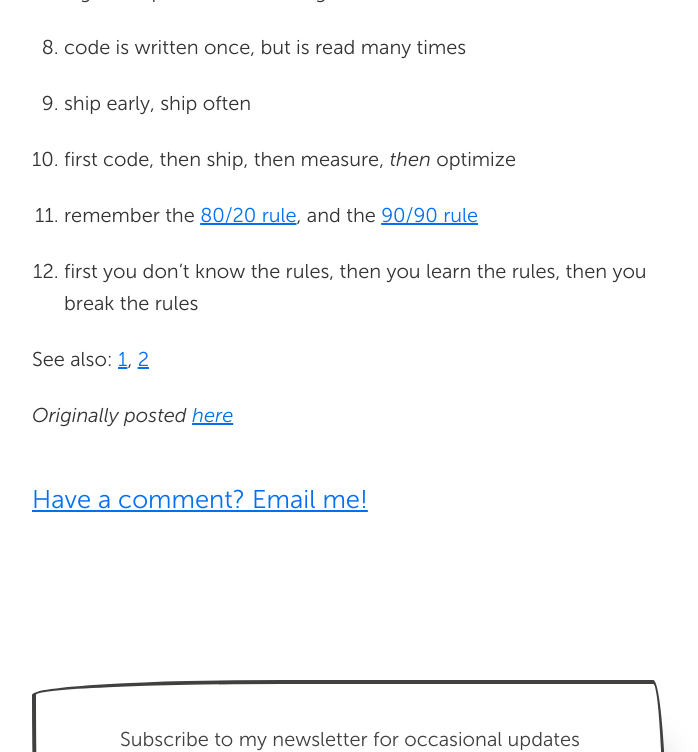
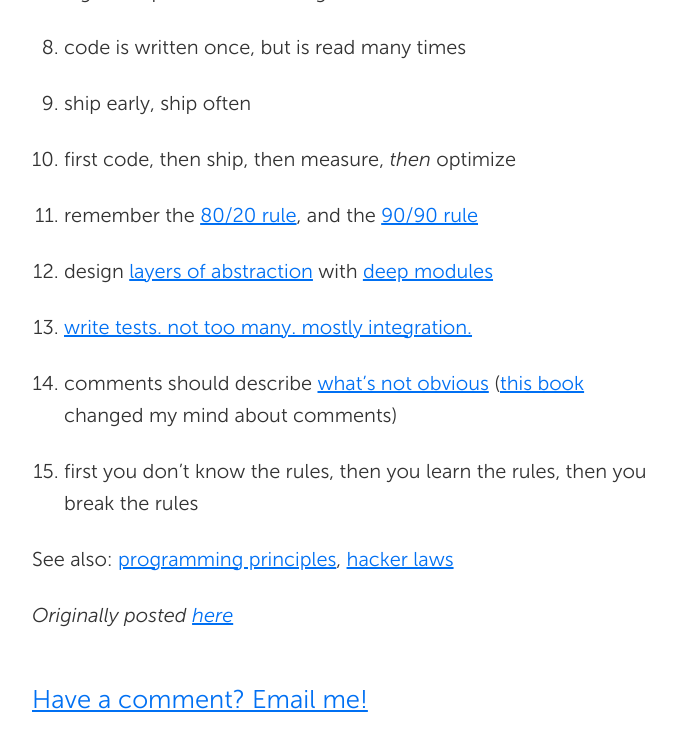
Before and after one commit to lyoshenka/grin.io, a Jekyll site: the page built from _posts/2017-07-26-coding-maxims.md, in a window 1280 px wide and 900 px high, scrolled down 1337 px, cut to the strip 0-752 px from the top of the window. Shown: the whole strip, without its empty margins (290-988 px from the left). Built offline with Jekyll 4.4.1, drawn with Linux system fonts in a browser that asks for light colours; comment, search, counter and statistics services are not loaded; some of the changed text lies outside the part shown.

Commit message:
a few more coding maxims

```diff
--- a/_posts/2017-07-26-coding-maxims.md
+++ b/_posts/2017-07-26-coding-maxims.md
@@ -31,8 +31,14 @@ _numbered for ease of reference, not for ranking_
 
 11. remember the [80/20 rule](https://en.wikipedia.org/wiki/Pareto_principle), and the [90/90 rule](https://en.wikipedia.org/wiki/Ninety-ninety_rule)
 
-12. first you don't know the rules, then you learn the rules, then you break the rules
+12. design [layers of abstraction](https://en.wikipedia.org/wiki/Abstraction_layer) with [deep modules](https://web.stanford.edu/~ouster/cgi-bin/cs190-winter18/lecture.php?topic=modularDesign)
 
-See also: [1](https://en.wikipedia.org/wiki/Category:Programming_principles), [2](https://github.com/dwmkerr/hacker-laws)
+13. [write tests. not too many. mostly integration.](https://kentcdodds.com/blog/write-tests)
+
+14. comments should describe [what's not obvious](https://web.stanford.edu/~ouster/cgi-bin/cs190-winter18/lecture.php?topic=comments) ([this book](https://www.goodreads.com/en/book/show/39996759-a-philosophy-of-software-design) changed my mind about comments)
+
+15. first you don't know the rules, then you learn the rules, then you break the rules
+
+See also: [programming principles](https://en.wikipedia.org/wiki/Category:Programming_principles), [hacker laws](https://github.com/dwmkerr/hacker-laws)
 
 *Originally posted [here](https://gist.github.com/lyoshenka/0a43205aa9a072b196ff87e2c689a8b9)*
```
Also changed, not shown: other parts of _posts/2017-07-26-coding-maxims.md (+1 -1 lines).
